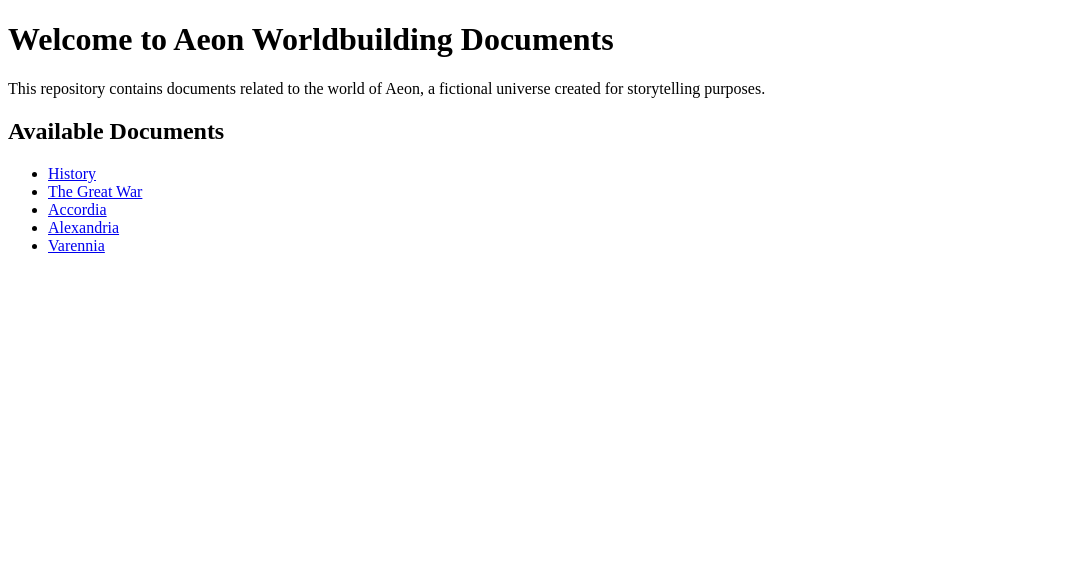
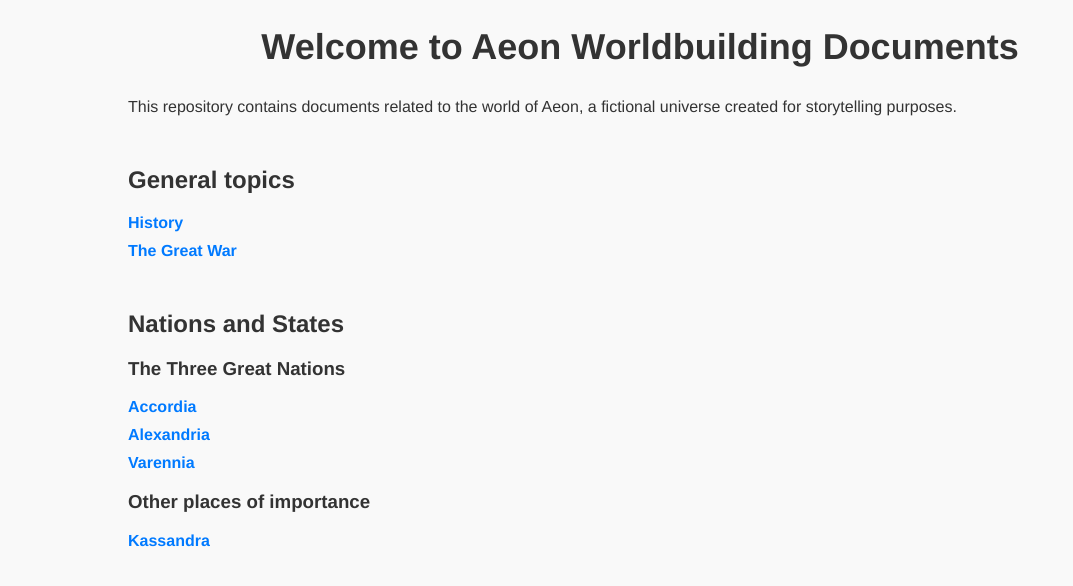
Before and after one commit to AlexSkylark/aeon-world, a plain HTML site: page index.html in a window 1280 px wide. Shown: the whole page, without its empty margins (0-1073 px from the left). Drawn offline with Linux system fonts and the light colour scheme.

Commit message:
css for index page
CSS fixes


more CSS fixes


small fixes


more html fixes


html fixes

```diff
--- a/index.html
+++ b/index.html
@@ -2,6 +2,7 @@
 <html>
     <head>
         <title>Aeon Worldbuilding Documents</title>
+        <link rel="stylesheet" type="text/css" href="style.css" />
     </head>
     <body>
         <h1>Welcome to Aeon Worldbuilding Documents</h1>
@@ -9,14 +10,21 @@
             This repository contains documents related to the world of Aeon, a
             fictional universe created for storytelling purposes.
         </p>
-        <h2>Available Documents</h2>
+        <h2>General topics</h2>
         <ul>
             <li><a href="./general-topics/history.md">History</a></li>
             <li><a href="./general-topics/great-war.md">The Great War</a></li>
+        </ul>
+        <h2>Nations and States</h2>
+        <h3>The Three Great Nations</h2>
+        <ul>
             <li><a href="./nations/accordia.md">Accordia</a></li>
             <li><a href="./nations/alexandria.md">Alexandria</a></li>
             <li><a href="./nations/varennia.md">Varennia</a></li>
-            <!-- Add more documents as needed -->
+        </ul>
+        <h3>Other places of importance</h2>
+        <ul>
+            <li><a href="./nations/kassandra.md">Kassandra</a></li>
         </ul>
     </body>
 </html>
--- a/style.css
+++ b/style.css
@@ -1,19 +1,32 @@
 body {
-    font-family: Arial, sans-serif;
+    font-family: "Helvetica Neue", Helvetica, Arial, sans-serif;
+    font-size: 16px;
+    color: #333;
     margin: 0;
-    padding: 0;
-    background-color: #f0f0f0;
+    padding: 0 10vw;
+    padding-top: 2vw;
+    background-color: #f9f9f9;
+  }
+
+  .container {
+    max-width: 800px;
+    margin: 0 auto;
+    padding: 20px;
   }
 
   h1 {
     font-size: 36px;
+    font-weight: 700;
+    color: #333;
+    margin: 0 0 30px 0;
     text-align: center;
-    margin-top: 50px;
   }
 
   h2 {
     font-size: 24px;
-    margin-top: 30px;
+    font-weight: 700;
+    color: #333;
+    margin: 50px 0 20px 0;
   }
 
   ul {
@@ -28,9 +41,25 @@ body {
 
   a {
     text-decoration: none;
-    color: #000;
+    color: #007aff;
+    font-weight: 600;
   }
 
   a:hover {
     text-decoration: underline;
   }
+
+  .button {
+    display: inline-block;
+    padding: 10px 20px;
+    margin-top: 20px;
+    background-color: #007aff;
+    color: #fff;
+    border-radius: 4px;
+    font-weight: 600;
+    text-decoration: none;
+  }
+
+  .button:hover {
+    background-color: #0062cc;
+  }
```
Also changed, not shown: nations/alexandria.md (+1 -1 lines).
